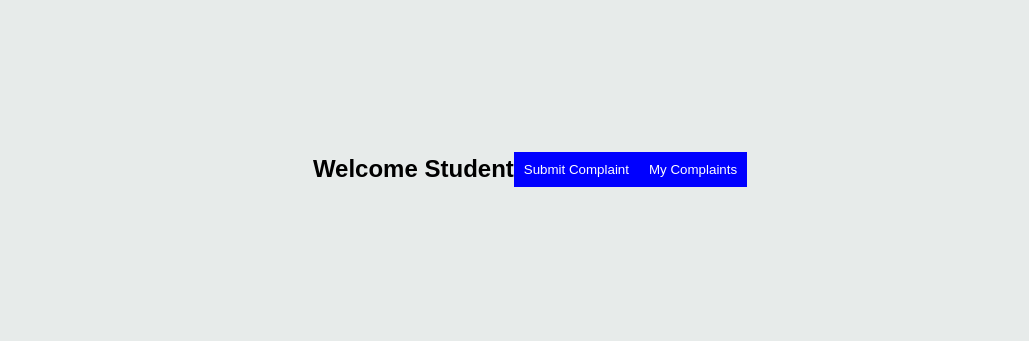
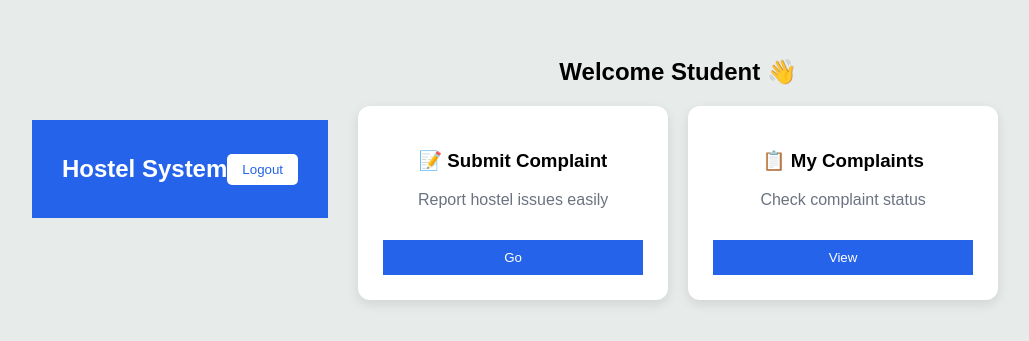
Before and after one commit to vathripada-a11y/Online-Hostel-Complaint-Management-System, a website: page frontend/dashboard.html in a window 1280 px wide. Shown: the part 231-572 px from the top of the page, without its empty margins (110-1139 px from the left). Drawn offline with Linux system fonts and the light colour scheme.

Commit message:
Updated Student dashboard

```diff
--- a/frontend/css/style.css
+++ b/frontend/css/style.css
@@ -54,3 +54,60 @@ button {
 .pending { background: red; }
 .inprogress { background: orange; }
 .resolved { background: green; }
+/* ===== DASHBOARD UI ===== */
+
+/* NAVBAR */
+.navbar {
+    background: #2563EB;
+    color: white;
+    padding: 15px 30px;
+    display: flex;
+    justify-content: space-between;
+    align-items: center;
+}
+
+.navbar button {
+    background: white;
+    color: #2563EB;
+    padding: 8px 15px;
+    border-radius: 5px;
+    border: none;
+    cursor: pointer;
+}
+
+/* DASHBOARD */
+.dashboard {
+    padding: 30px;
+}
+
+/* CARD CONTAINER */
+.card-container {
+    display: flex;
+    gap: 20px;
+    margin-top: 20px;
+}
+
+/* CARD */
+.card {
+    background: white;
+    padding: 25px;
+    border-radius: 12px;
+    width: 260px;
+    box-shadow: 0 4px 12px rgba(0,0,0,0.1);
+    text-align: center;
+    transition: 0.3s;
+}
+
+.card:hover {
+    transform: translateY(-5px);
+}
+
+.card p {
+    color: #6B7280;
+}
+
+.card button {
+    margin-top: 15px;
+    background: #2563EB;
+    color: white;
+}
--- a/frontend/dashboard.html
+++ b/frontend/dashboard.html
@@ -1,4 +1,4 @@
-<!DOCTYPE html>
+<!--<!DOCTYPE html>
 <html>
 <head>
     <title>Dashboard</title>
@@ -12,4 +12,47 @@
 <a href="my_complaints.html"><button>My Complaints</button></a>
 
 </body>
+</html>-->
+<!DOCTYPE html>
+<html>
+<head>
+    <title>Student Dashboard</title>
+    <link rel="stylesheet" href="css/style.css">
+</head>
+<body>
+
+<!-- 🔷 NAVBAR -->
+<div class="navbar">
+    <h2>Hostel System</h2>
+    <a href="studentlogin.html"><button>Logout</button></a>
+</div>
+
+<!-- 🔷 MAIN -->
+<div class="dashboard">
+
+    <h2>Welcome Student 👋</h2>
+
+    <div class="card-container">
+
+        <div class="card">
+            <h3>📝 Submit Complaint</h3>
+            <p>Report hostel issues easily</p>
+            <a href="complaint.html">
+                <button>Go</button>
+            </a>
+        </div>
+
+        <div class="card">
+            <h3>📋 My Complaints</h3>
+            <p>Check complaint status</p>
+            <a href="my_complaints.html">
+                <button>View</button>
+            </a>
+        </div>
+
+    </div>
+
+</div>
+
+</body>
 </html>
```
